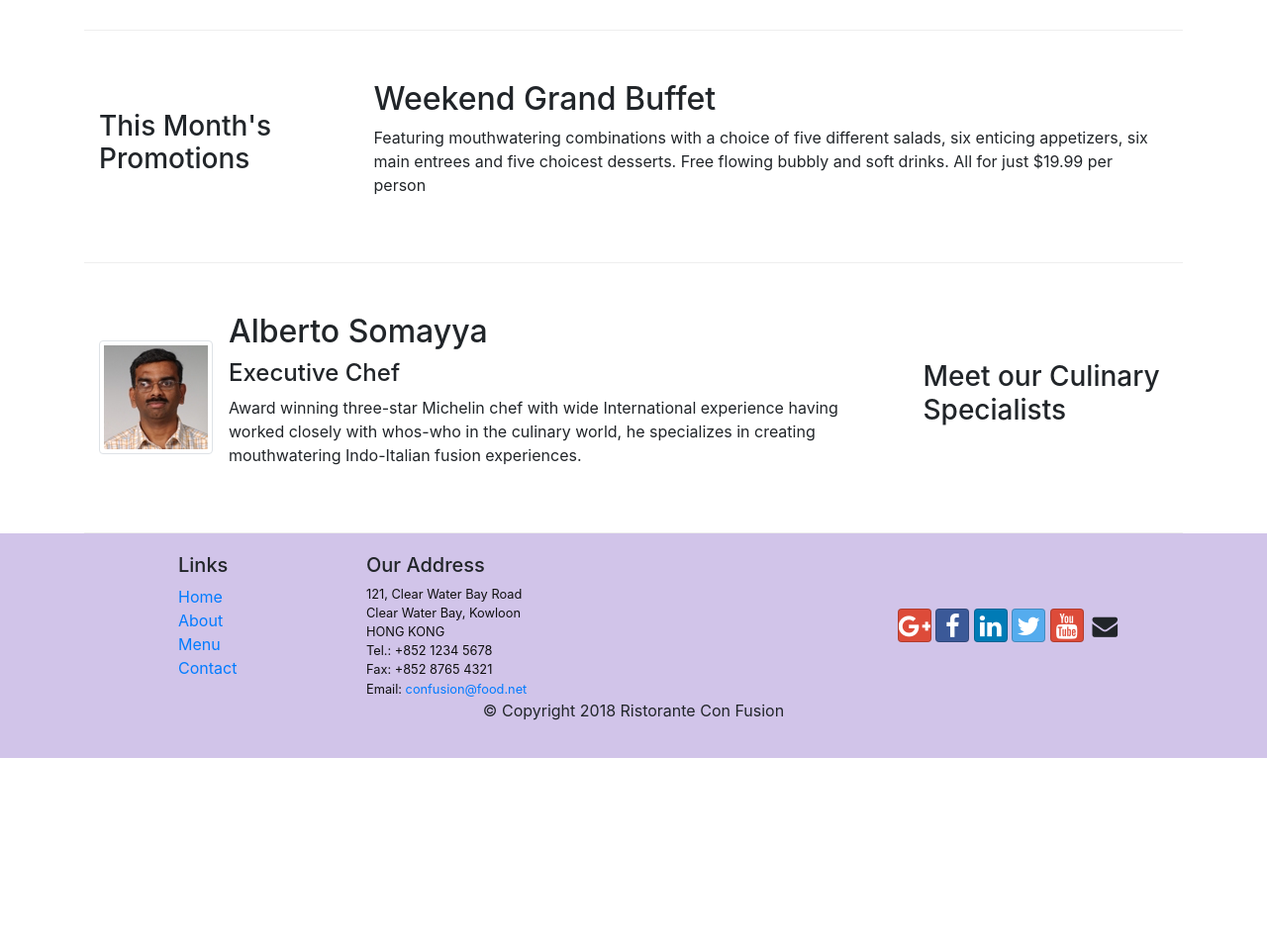
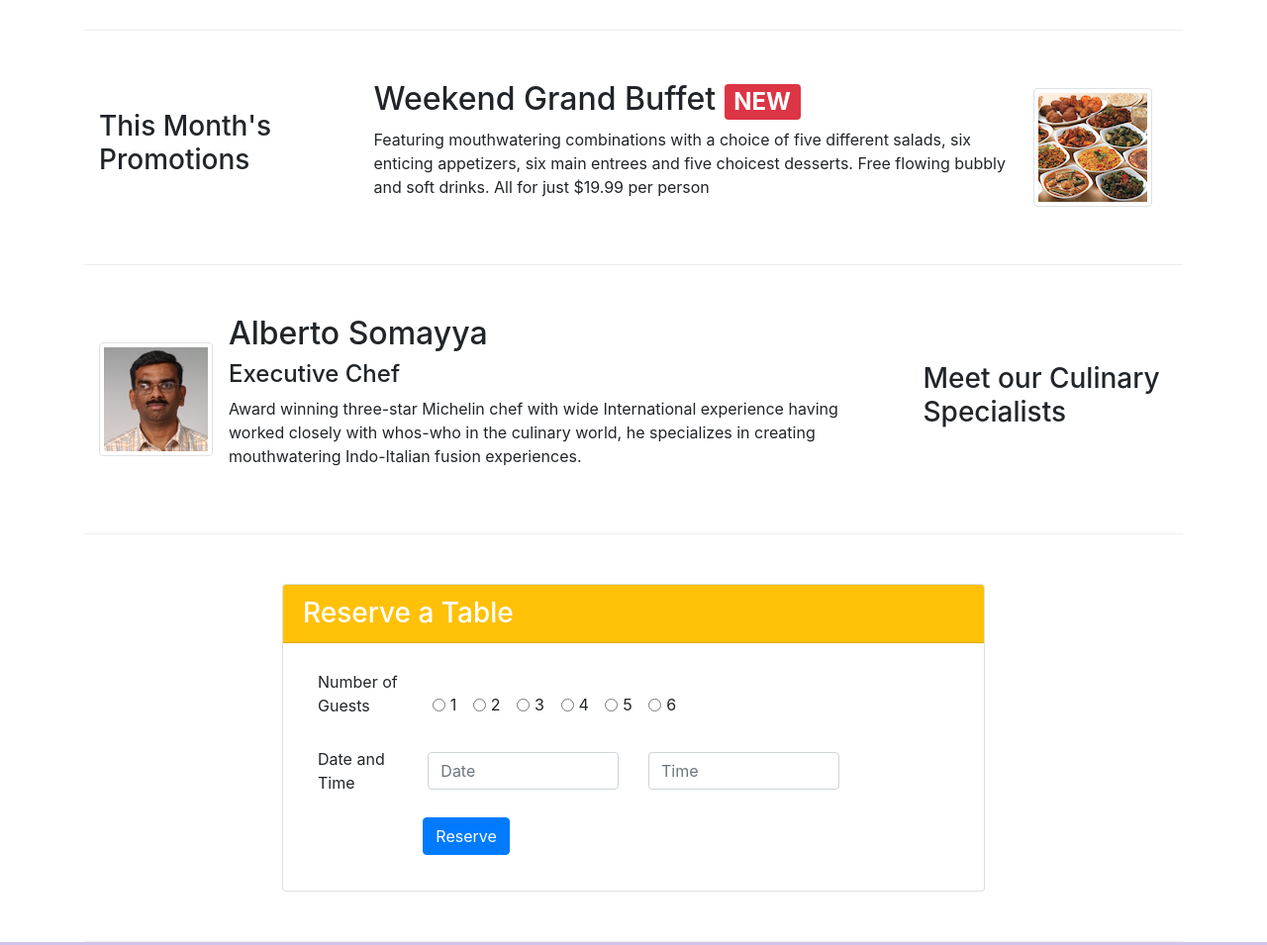
Before and after one commit to SilverWind96/SilverWind96.github.io, a website: page index.html in a window 1280 px wide. Shown: the part 540-1495 px from the top of the page at 99% size. Before the commit the page ends 1306 px from the top, so only its background shows below. Drawn offline with nearby package versions, Linux system fonts and the light colour scheme.

Commit message:
Assignment 2

```diff
--- a/css/style.css
+++ b/css/style.css
@@ -35,3 +35,6 @@ body {
 .navbar-dark {
   background-color: #512da8;
 }
+html {
+  scroll-behavior: smooth;
+}
--- a/index.html
+++ b/index.html
@@ -78,8 +78,13 @@
               your culinary senses!
             </p>
           </div>
+          <div class="col-12 col-sm-3 align-self-center">
+            <img src="img/logo.png" class="img-fluid" alt="" />
+          </div>
           <div class="col-12 col-sm align-self-center">
-            <img src="img/logo.png" class="img-fluid" alt="" />
+            <a class="btn btn-warning btn-block btn-sm" href="#card">
+              Reserve Table
+            </a>
           </div>
         </div>
       </div>
@@ -117,13 +122,24 @@
           <h3>This Month's Promotions</h3>
         </div>
         <div class="col col-sm col-md">
-          <h2>Weekend Grand Buffet</h2>
-          <p>
-            Featuring mouthwatering combinations with a choice of five different
-            salads, six enticing appetizers, six main entrees and five choicest
-            desserts. Free flowing bubbly and soft drinks. All for just $19.99
-            per person
-          </p>
+          <div class="media">
+            <div class="media-body">
+              <h2 class="mt-0">
+                Weekend Grand Buffet <span class="badge badge-danger">NEW</span>
+              </h2>
+              <p class="d-none d-sm-block">
+                Featuring mouthwatering combinations with a choice of five
+                different salads, six enticing appetizers, six main entrees and
+                five choicest desserts. Free flowing bubbly and soft drinks. All
+                for just $19.99 per person
+              </p>
+            </div>
+            <img
+              class="d-flex mr-3 img-thumbnail align-self-center"
+              src="img/buffet.png"
+              alt="Buffet"
+            />
+          </div>
         </div>
       </div>
 
@@ -147,6 +163,119 @@
                 world, he specializes in creating mouthwatering Indo-Italian
                 fusion experiences.
               </p>
+            </div>
+          </div>
+        </div>
+      </div>
+      <div class="row row-content">
+        <div class="col-12 col-sm-8 mx-auto">
+          <div class="card" id="card">
+            <h3 class="card-header bg-warning text-white">
+              Reserve a Table
+            </h3>
+            <div class="card-body">
+              <form action="">
+                <div class="form-group">
+                  <label class="col-12 col-sm-2 col-form-label"
+                    >Number of Guests</label
+                  >
+                  <span class="col-12 col-sm-10">
+                    <div class="form-check form-check-inline">
+                      <input
+                        type="radio"
+                        class="form-check-input"
+                        id="rd1"
+                        name="numGuest"
+                        value="1"
+                      />
+                      <label for="rd1" class="form-check-label">1</label>
+                    </div>
+
+                    <div class="form-check form-check-inline">
+                      <input
+                        type="radio"
+                        class="form-check-input"
+                        id="rd2"
+                        name="numGuest"
+                        value="2"
+                      />
+                      <label for="rd2" class="form-check-label">2</label>
+                    </div>
+
+                    <div class="form-check form-check-inline">
+                      <input
+                        type="radio"
+                        class="form-check-input"
+                        id="rd3"
+                        name="numGuest"
+                        value="3"
+                      />
+                      <label for="rd3" class="form-check-label">3</label>
+                    </div>
+
+                    <div class="form-check form-check-inline">
+                      <input
+                        type="radio"
+                        class="form-check-input"
+                        id="rd4"
+                        name="numGuest"
+                        value="4"
+                      />
+                      <label for="rd4" class="form-check-label">4</label>
+                    </div>
+
+                    <div class="form-check form-check-inline">
+                      <input
+                        type="radio"
+                        class="form-check-input"
+                        id="rd5"
+                        name="numGuest"
+                        value="5"
+                      />
+                      <label for="rd5" class="form-check-label">5</label>
+                    </div>
+
+                    <div class="form-check form-check-inline">
+                      <input
+                        type="radio"
+                        class="form-check-input"
+                        id="rd6"
+                        name="numGuest"
+                        value="6"
+                      />
+                      <label for="rd6" class="form-check-label">6</label>
+                    </div>
+                  </span>
+                </div>
+
+                <div class="form-group form-inline">
+                  <label for="date" class="col-12 col-sm-2 col-form-label"
+                    >Date and Time</label
+                  >
+                  <div class="col-12 col-sm-4">
+                    <input
+                      type="text"
+                      class="col-auto form-control"
+                      placeholder="Date"
+                      id="date"
+                    />
+                  </div>
+                  <div class="col-12 col-sm-4">
+                    <input
+                      type="text"
+                      class="col-auto form-control"
+                      placeholder="Time"
+                    />
+                  </div>
+                </div>
+                <div class="form-group form-inline">
+                  <div class="col-12">
+                    <button type="button" class="btn btn-primary offset-sm-2">
+                      Reserve
+                    </button>
+                  </div>
+                </div>
+              </form>
             </div>
           </div>
         </div>
@@ -212,7 +341,7 @@
                 ><i class="fa fa-youtube fa-lg"></i
               ></a>
               <a class="btn btn-social-icon" href="mailto:"
-                ><i class="fa fa-envelope fa-lg"></i
+                ><i class="fa fa-envelope-o fa-lg"></i
               ></a>
             </div>
           </div>
```
Also changed, not shown: aboutus.html (+1 -1 lines).
